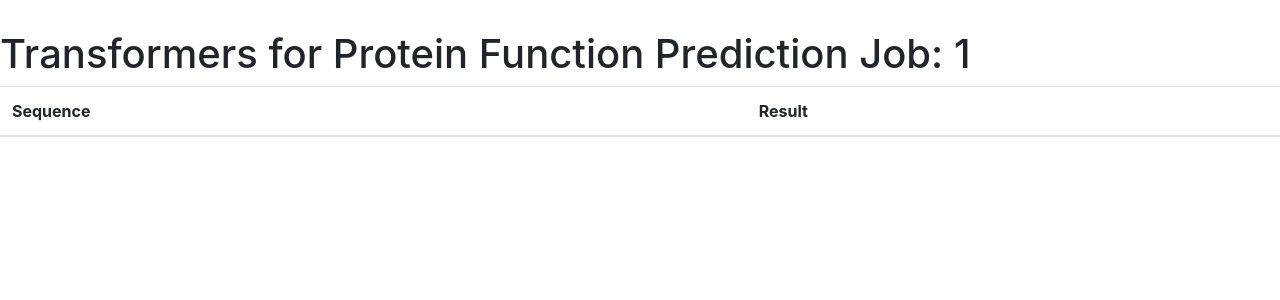
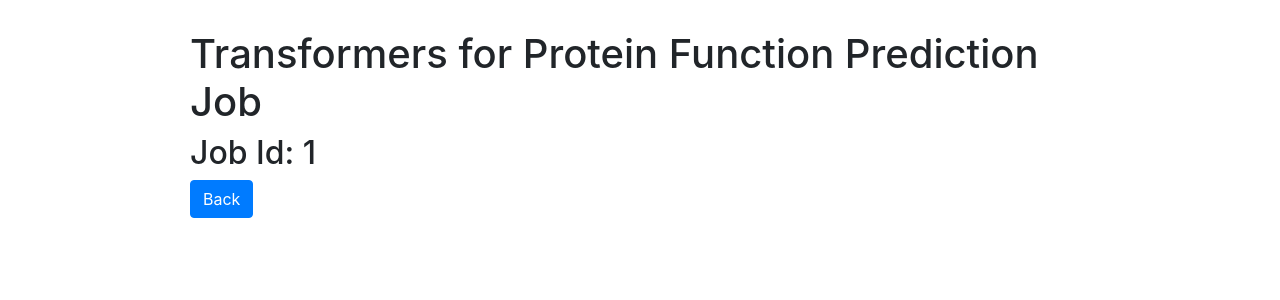
Before and after one commit to Tr4PrFnPred/Tr4PrFnPredApp, a FastAPI app: page /result/page/1 in a window 1280 px wide. Shown: the top 300 px of the page. Run offline with FastAPI, Linux system fonts and the light colour scheme; lists and menus that the app fills with data are empty.

Commit message:
result page

```diff
--- a/src/Tr4PrFnPredApp/static/result.css
+++ b/src/Tr4PrFnPredApp/static/result.css
@@ -4,3 +4,8 @@
     margin: 0 auto;
     background-color: rgb(255, 255, 255);
 }
+
+#title {
+    width: 900px;
+    margin: 0 auto;
+}
--- a/src/Tr4PrFnPredApp/static/result.js
+++ b/src/Tr4PrFnPredApp/static/result.js
@@ -0,0 +1,10 @@
+function goToHomepage() {
+
+
+    window.location.href = "/";
+}
+
+document.addEventListener("DOMContentLoaded", function(event) {
+
+    document.getElementById("backButton").addEventListener("click", goToHomepage);
+});
--- a/src/Tr4PrFnPredApp/templates/result.html
+++ b/src/Tr4PrFnPredApp/templates/result.html
@@ -10,11 +10,12 @@
 <body>
     <div id="header">
         <div id="title">
-            <h1>Transformers for Protein Function Prediction Job: {{ id }}</h1>
+            <h1>Transformers for Protein Function Prediction Job</h1>
+            <h2>Job Id: {{ id }}</h2>
+            <button id="backButton" class="btn btn-primary">Back</button>
         </div>
     </div>
-
-    <div id="results" style="display: block">
+    <div id="results" style="display: none">
         <table class="table table-hover">
             <thead>
             <tr>
```
Also changed, not shown: src/Tr4PrFnPredApp/static/result.html (deleted).
